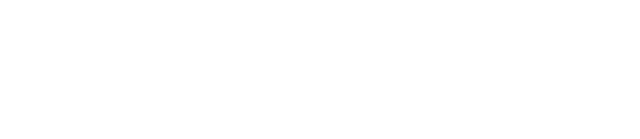
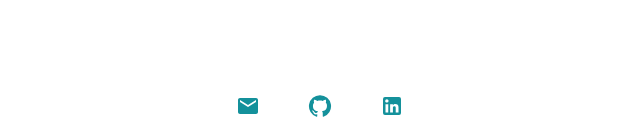
Before and after one commit to rtiempo/dev-portfolio, a React (Create React App) app: page / in a window 1280 px wide. Shown: the part 3779-3918 px from the top of the page, without its empty margins (320-960 px from the left). Before the commit the page ends 3849 px from the top, so only its background shows below. Built offline with nearby package versions, Linux system fonts and the light colour scheme.

Commit message:
Add footer for socials

```diff
--- a/src/App.js
+++ b/src/App.js
@@ -1,5 +1,5 @@
 import React from 'react';
-import { Navbar, Hero, About, Skills, Projects, Contact } from './components';
+import { Navbar, Hero, About, Skills, Projects, Contact, Footer } from './components';
 import { Grid } from '@mui/material';
 import { Wrapper } from './App.styles'
 
@@ -16,6 +16,7 @@ function App() {
             <Projects />
             <Contact />
           </Wrapper>
+          <Footer />
         </Grid>
       </Grid>
     </>
--- /dev/null
+++ b/src/components/Footer/Footer.jsx
@@ -0,0 +1,45 @@
+import React from 'react';
+import { Stack, Typography, Grid, Divider, IconButton } from '@mui/material';
+import EmailIcon from '@mui/icons-material/Email';
+import GitHubIcon from '@mui/icons-material/GitHub';
+import LinkedInIcon from '@mui/icons-material/LinkedIn';
+
+const Footer = () => {
+    return (
+        <>
+            <Stack spacing={8} direction='column' justifyContent='flex-end'>
+                <Grid container direction='row' justifyContent='center' alignItems='center' sx={{ maxWidth: '100vh' }}>
+                    <Grid item p={2}>
+                        <IconButton
+                            sx={{ color: '#14919B' }}
+                            href='https://mail.google.com/'
+                            target="_blank"
+                            rel="noreferrer noopener">
+                            <EmailIcon />
+                        </IconButton>
+                    </Grid>
+                    <Grid item p={2}>
+                        <IconButton
+                            sx={{ color: '#14919B' }}
+                            href='https://github.com/rtiempo'
+                            target="_blank"
+                            rel="noreferrer noopener">
+                            <GitHubIcon />
+                        </IconButton>
+                    </Grid>
+                    <Grid item p={2}>
+                        <IconButton
+                            sx={{ color: '#14919B' }}
+                            href='https://www.linkedin.com/in/robert-tiempo/'
+                            target="_blank"
+                            rel="noreferrer noopener">
+                            <LinkedInIcon />
+                        </IconButton>
+                    </Grid>
+                </Grid>
+            </Stack>
+        </>
+    )
+}
+
+export default Footer;
--- a/src/components/index.js
+++ b/src/components/index.js
@@ -4,3 +4,4 @@ export { default as About } from './About/About';
 export { default as Skills } from './Skills/Skills';
 export { default as Projects } from './Projects/Projects';
 export { default as Contact } from './Contact/Contact';
+export { default as Footer } from './Footer/Footer';
```
